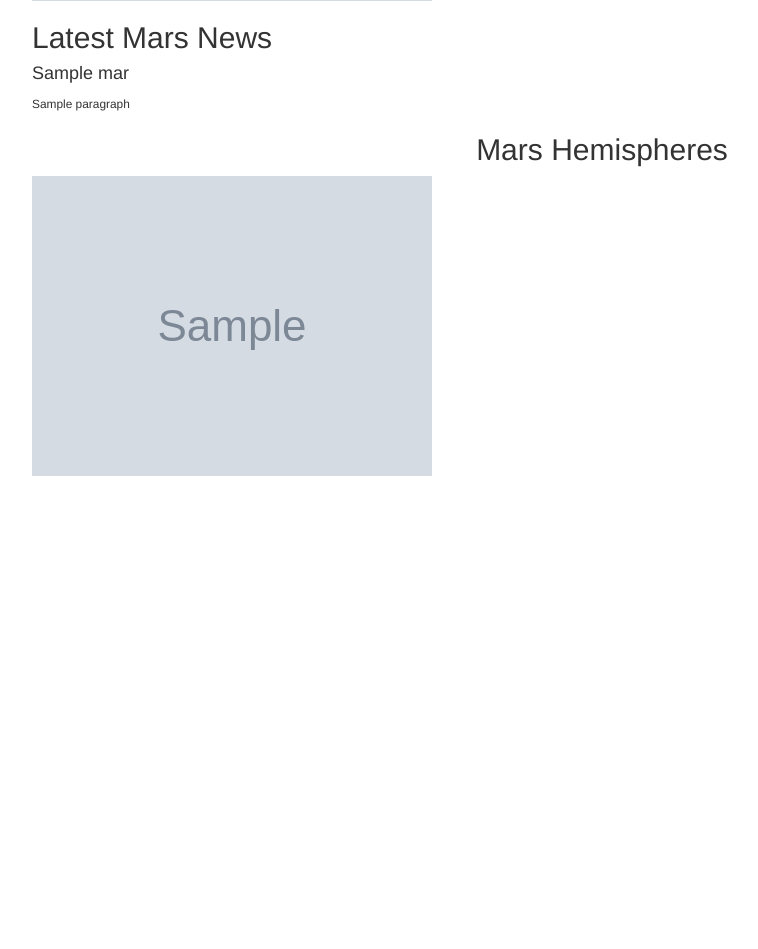
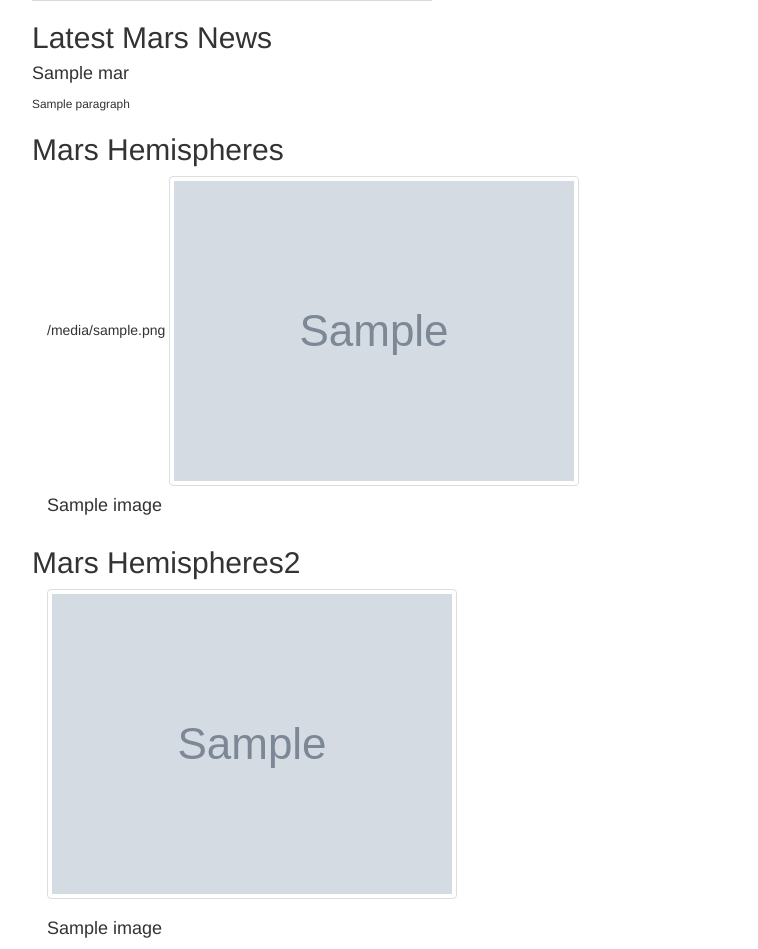
Before and after one commit to jump8621/web-scraping-mars, a Flask app: page / in a window 1280 px wide. Shown: the part 642-1591 px from the top of the page, without its empty margins (38-796 px from the left). Before the commit the page ends 1118 px from the top, so only its background shows below. Run offline with Flask 2, Linux system fonts and the light colour scheme; grey boxes marked "Sample" are stand-in pictures; a database or web service that is not in the repository returns one stand-in record (values such as "Sample title"); some libraries are stand-ins or nearby versions.

Commit message:
add data

```diff
--- a/Mission_to_Mars/app.py
+++ b/Mission_to_Mars/app.py
@@ -22,7 +22,7 @@
 
 @app.route('/scrape')
 def scrape():
-    mars_data = mongo.db.mars_data
+    # mars_data = mongo.db.mars_data
     # Run the scrape function
     mars_data = scrape_mars.scrape_info()
     # Update the Mongo database using update and upsert=True
--- a/Mission_to_Mars/templates/index.html
+++ b/Mission_to_Mars/templates/index.html
@@ -18,14 +18,14 @@
     <!-- Mars Info -->
     <div class='row'>
         <div class="col-md-7">
-        <h3>Featured Image</h3>
-        <img src="{{ mars_data.feature_img_url }}" alt="Feature_img">
-    </div>
+         <h3>Featured Image</h3>
+         <img src="{{ mars_data.feature_img_url }}" alt="Feature_img" class="w-50 h-50">
+        </div>
     <div class="col-md-5">
         <h4>Mars Facts</h4>
-        <p>{{mars_data.facts}}</p>
+        <p>{{mars_data.facts|safe}}</p>
     </div>
-</div>
+ </div>
     <div class="row" id="mars_data">
       <div class="col-md-12">
         <h2 class="heading">Latest Mars News</h2>
@@ -33,14 +33,36 @@
         <small>{{mars_data.Paragraph}}</small>
       </div>
     </div>
-    <div class='row'>
-        <div class="col-md-12">
-            <h2 class="text-center" class="heading">Mars Hemispheres</h2>
-            <img src="{{mars_data.hemisphere_image_urls}}" alt="hemispheres">
+</div>
+    <div class='container'>
+        <h2 class="heading-center">Mars Hemispheres</h2>
+        <div class="col-md-6">
+            {% for image in mars_data.hemisphere_image_urls %}
+            <div class="card">
+                {%print(image.img_url)%}
+                <img class="img-thumbnail" src="{{image.img_url}}" class="card-img-top" alt="{{image.title}}">
+                <div class="card-body">
+                    <h4 class="card-title">{{image.title}}</h4>
+                </div>
+             </div>
+            {% endfor %}
         </div>
     </div>
-  </div>
-  {{ html_string | safe }}
+    <div class='container'>
+        <h2 class="heading-center">Mars Hemispheres2</h2>
+        <div class="col-md-6">
+            {% for image in mars_data.hemisphere_image_urls %}
+            <div class="card">
+
+                <img class="thumbnail" src="{{ image['img_url'] }}" class="card-img-top" alt="{{ image['title'] }}">
+                <div class="card-body">
+                    <h4 class="card-title">{{ image['title'] }}</h4>
+                </div>
+
+             </div>
+            {% endfor %}
+        </div>
+    </div>
 </body>
 
 </html>
```
Also changed, not shown: Mission_to_Mars/scrape_mars.py (+12 -13 lines), 1 other file.
